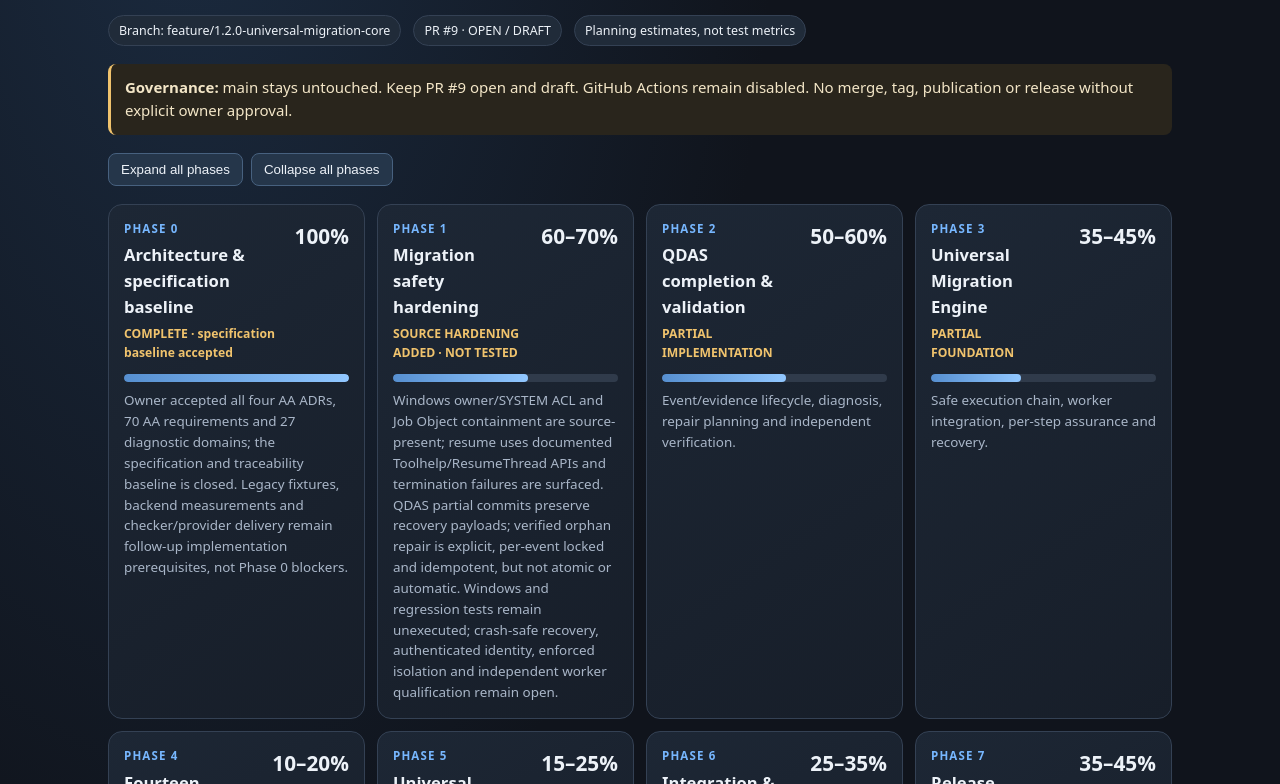
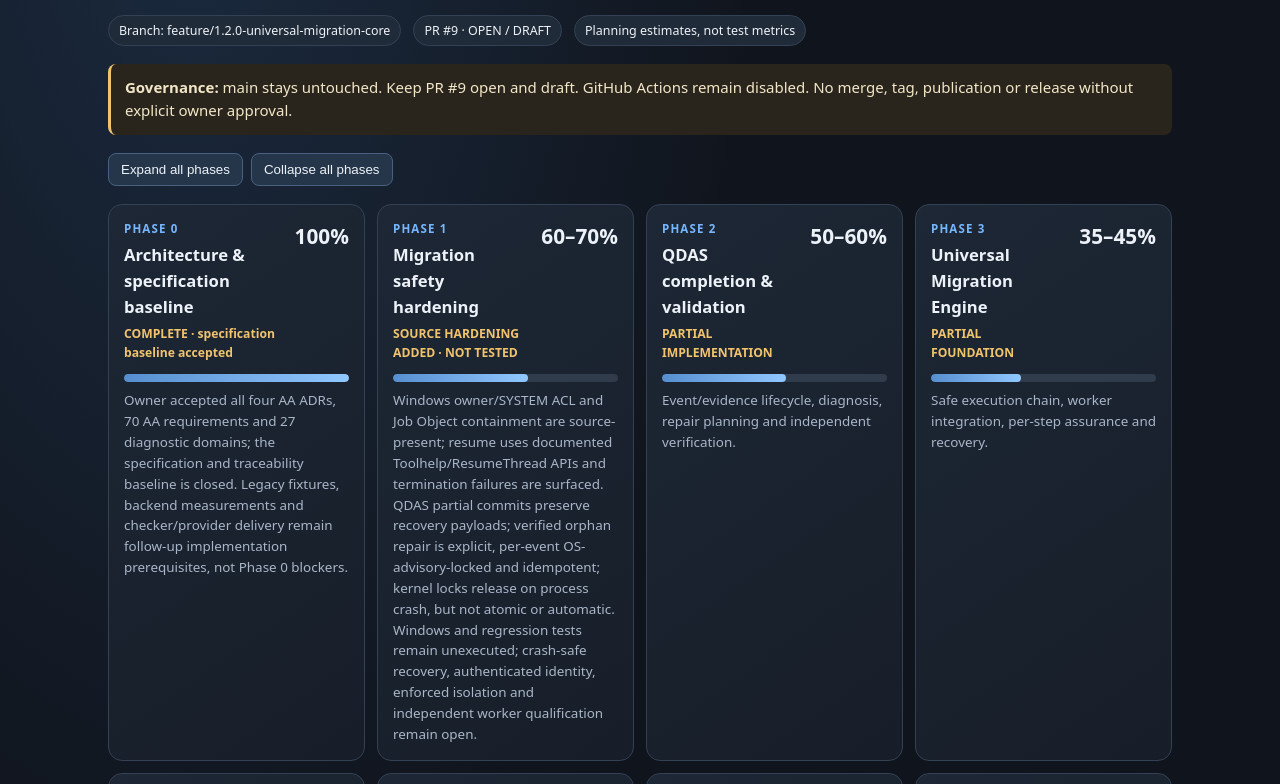
Before and after one commit to JustCax/Qyrenith, a plain HTML site: page docs/internal/deep-audit/PHASE_0_7_PROGRESS_DASHBOARD.html in a window 1280 px wide. Shown: the part 168-952 px from the top of the page. Drawn offline with Linux system fonts and the light colour scheme.

Commit message:
Reflect crash-released evidence recovery locks

```diff
--- a/docs/internal/deep-audit/PHASE_0_7_PROGRESS_DASHBOARD.html
+++ b/docs/internal/deep-audit/PHASE_0_7_PROGRESS_DASHBOARD.html
@@ -34,7 +34,7 @@ button{background:#25364a;color:var(--text);border:1px solid #47617f;border-radi
 <div class="toolbar"><button type="button" id="expand">Expand all phases</button><button type="button" id="collapse">Collapse all phases</button></div>
 <div class="grid" aria-label="Phase progress overview">
 <article class="card"><div class="cardhead"><div><div class="phase">PHASE 0</div><div class="name">Architecture & specification baseline</div><div class="state">COMPLETE · specification baseline accepted</div></div><div class="pct">100%</div></div><div class="track"><div class="bar" style="--value:100%;--delay:0s"></div></div><div class="muted">Owner accepted all four AA ADRs, 70 AA requirements and 27 diagnostic domains; the specification and traceability baseline is closed. Legacy fixtures, backend measurements and checker/provider delivery remain follow-up implementation prerequisites, not Phase 0 blockers.</div></article>
-<article class="card"><div class="cardhead"><div><div class="phase">PHASE 1</div><div class="name">Migration safety hardening</div><div class="state">SOURCE HARDENING ADDED · NOT TESTED</div></div><div class="pct">60–70%</div></div><div class="track"><div class="bar" style="--value:60%;--delay:.12s"></div></div><div class="muted">Windows owner/SYSTEM ACL and Job Object containment are source-present; resume uses documented Toolhelp/ResumeThread APIs and termination failures are surfaced. QDAS partial commits preserve recovery payloads; verified orphan repair is explicit, per-event locked and idempotent, but not atomic or automatic. Windows and regression tests remain unexecuted; crash-safe recovery, authenticated identity, enforced isolation and independent worker qualification remain open.</div></article>
+<article class="card"><div class="cardhead"><div><div class="phase">PHASE 1</div><div class="name">Migration safety hardening</div><div class="state">SOURCE HARDENING ADDED · NOT TESTED</div></div><div class="pct">60–70%</div></div><div class="track"><div class="bar" style="--value:60%;--delay:.12s"></div></div><div class="muted">Windows owner/SYSTEM ACL and Job Object containment are source-present; resume uses documented Toolhelp/ResumeThread APIs and termination failures are surfaced. QDAS partial commits preserve recovery payloads; verified orphan repair is explicit, per-event OS-advisory-locked and idempotent; kernel locks release on process crash, but not atomic or automatic. Windows and regression tests remain unexecuted; crash-safe recovery, authenticated identity, enforced isolation and independent worker qualification remain open.</div></article>
 <article class="card"><div class="cardhead"><div><div class="phase">PHASE 2</div><div class="name">QDAS completion & validation</div><div class="state">PARTIAL IMPLEMENTATION</div></div><div class="pct">50–60%</div></div><div class="track"><div class="bar" style="--value:55%;--delay:.24s"></div></div><div class="muted">Event/evidence lifecycle, diagnosis, repair planning and independent verification.</div></article>
 <article class="card"><div class="cardhead"><div><div class="phase">PHASE 3</div><div class="name">Universal Migration Engine</div><div class="state">PARTIAL FOUNDATION</div></div><div class="pct">35–45%</div></div><div class="track"><div class="bar" style="--value:40%;--delay:.36s"></div></div><div class="muted">Safe execution chain, worker integration, per-step assurance and recovery.</div></article>
 <article class="card"><div class="cardhead"><div><div class="phase">PHASE 4</div><div class="name">Fourteen capability modules</div><div class="state">SPECIFIED · DELIVERY EARLY</div></div><div class="pct">10–20%</div></div><div class="track"><div class="bar" style="--value:15%;--delay:.48s"></div></div><div class="muted">Native analysis, security, formal/fuzz, compatibility, evidence and reporting modules.</div></article>
```
